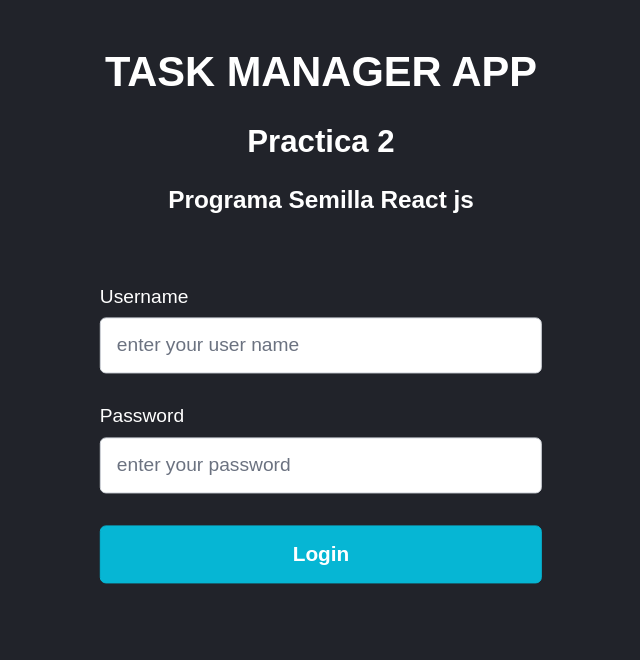
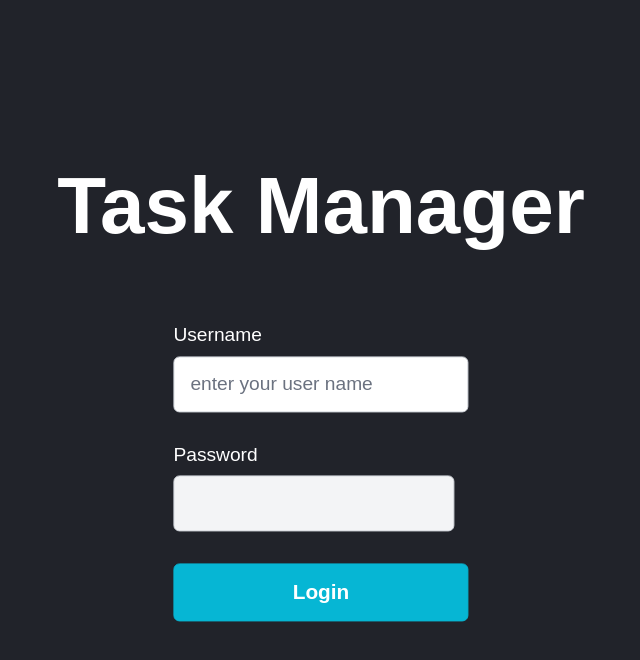
Before and after one commit to nataliacamero/tasks-manager-app, a React (Vite) app: page /login in a window 1280 px wide. Shown: the top 660 px of the page, without its empty margins (319-959 px from the left). Built offline with nearby package versions, Linux system fonts and the light colour scheme; a web font is replaced by a local one.

Commit message:
[styles] refactor styles

```diff
--- a/src/routes/Login/Login.tsx
+++ b/src/routes/Login/Login.tsx
@@ -1,8 +1,9 @@
 import React, { useContext, useState } from "react";
-import { InputText } from "primereact/inputtext";
-import "./styles.css";
 import { Link } from "react-router-dom";
 import { UserContext } from "../../context/UserContext";
+import { InputText } from "primereact/inputtext";
+import { Password } from "primereact/password";
+import "./styles.css";
 
 export const Login: React.FC = () => {
   const { setUserName, setUserPassword } = useContext(UserContext);
@@ -26,9 +27,7 @@ export const Login: React.FC = () => {
   return (
     <div className="container-general">
       <div className="header">
-        <h1>TASK MANAGER APP</h1>
-        <h2>Practica 2</h2>
-        <h3>Programa Semilla React js</h3>
+        <h1 className="title-task-manager">Task Manager</h1>
       </div>
       <div className="container">
         <div className="input-container">
@@ -43,12 +42,14 @@ export const Login: React.FC = () => {
         </div>
         <div className="input-container">
           <label htmlFor="password">Password</label>
-          <InputText
+          <Password
             id="password"
+            className="input-password"
+            variant="filled"
             value={inputPassword}
-            placeholder="enter your password"
-            aria-describedby="password-help"
             onChange={handlePasswordInputChange}
+            feedback={false}
+            tabIndex={1}
           />
         </div>
         <Link to="/home" className="p-button button" onClick={handleLogin}>
--- a/src/routes/Login/styles.css
+++ b/src/routes/Login/styles.css
@@ -8,16 +8,22 @@
   margin-bottom: 6rem;
   text-align: center;
 }
+
+.title-task-manager {
+  font-size: 5rem;
+  margin-top: 10rem;
+}
+
 .container {
-  font-size: 1.3rem;
+  position: relative;
   left: 50%;
-  position: relative;
   top: 50%;
   transform: translate(-50%, -50%);
-  width: 35%;
   display: flex;
   flex-flow: column nowrap;
   justify-content: space-evenly;
+  width: 295.2px;
+  font-size: 1.3rem;
 }
 .input-container {
   display: flex;
--- a/src/routes/Root.tsx
+++ b/src/routes/Root.tsx
@@ -3,7 +3,7 @@ import { Link, Outlet } from "react-router-dom";
 import "./styles.css";
 import { UserContext } from "../context/UserContext";
 export const Root: React.FC = () => {
-  const { userName, setUserName, user } = useContext(UserContext);
+  const { userName } = useContext(UserContext);
   const isLogged = !!userName;
   return (
     <>
--- a/src/routes/styles.css
+++ b/src/routes/styles.css
@@ -10,7 +10,7 @@
 }
 
 .home-text {
-  width: 30%;
+  width: 15%;
   padding: 1.3rem;
   color: black;
   align-self: center;
```
